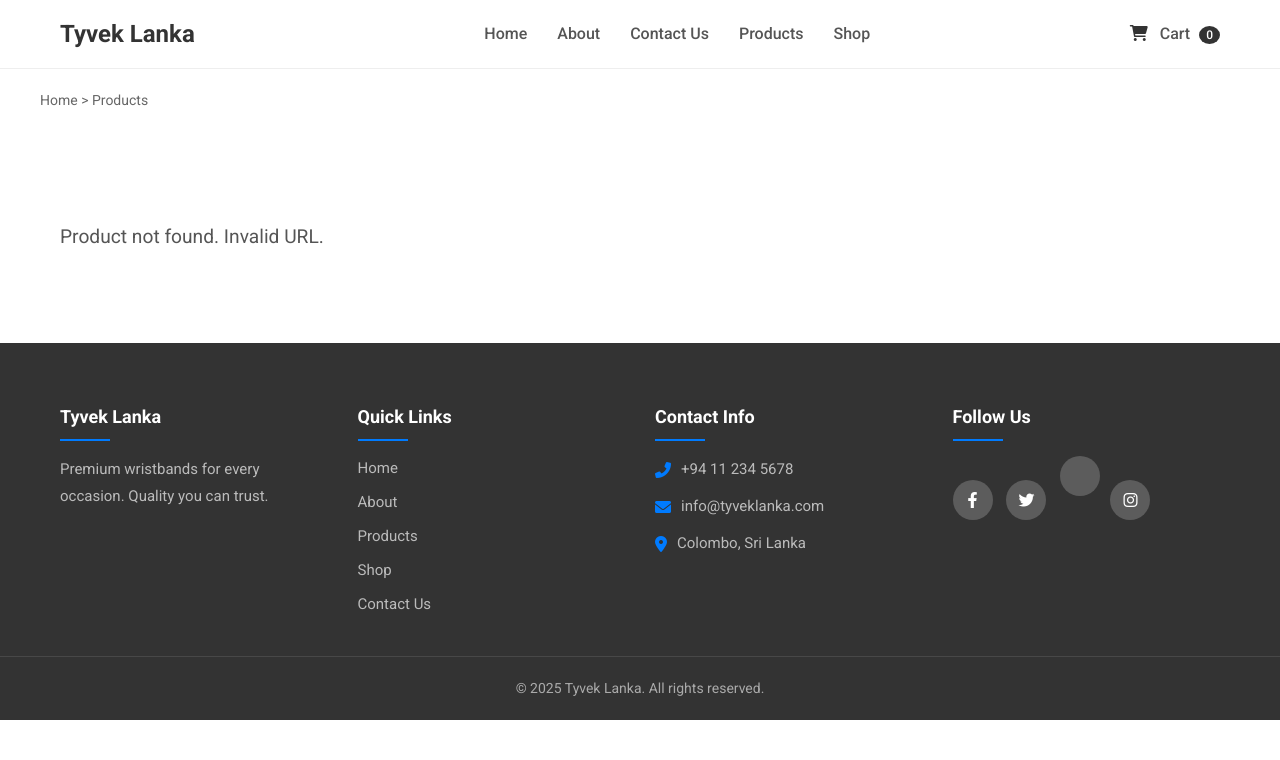
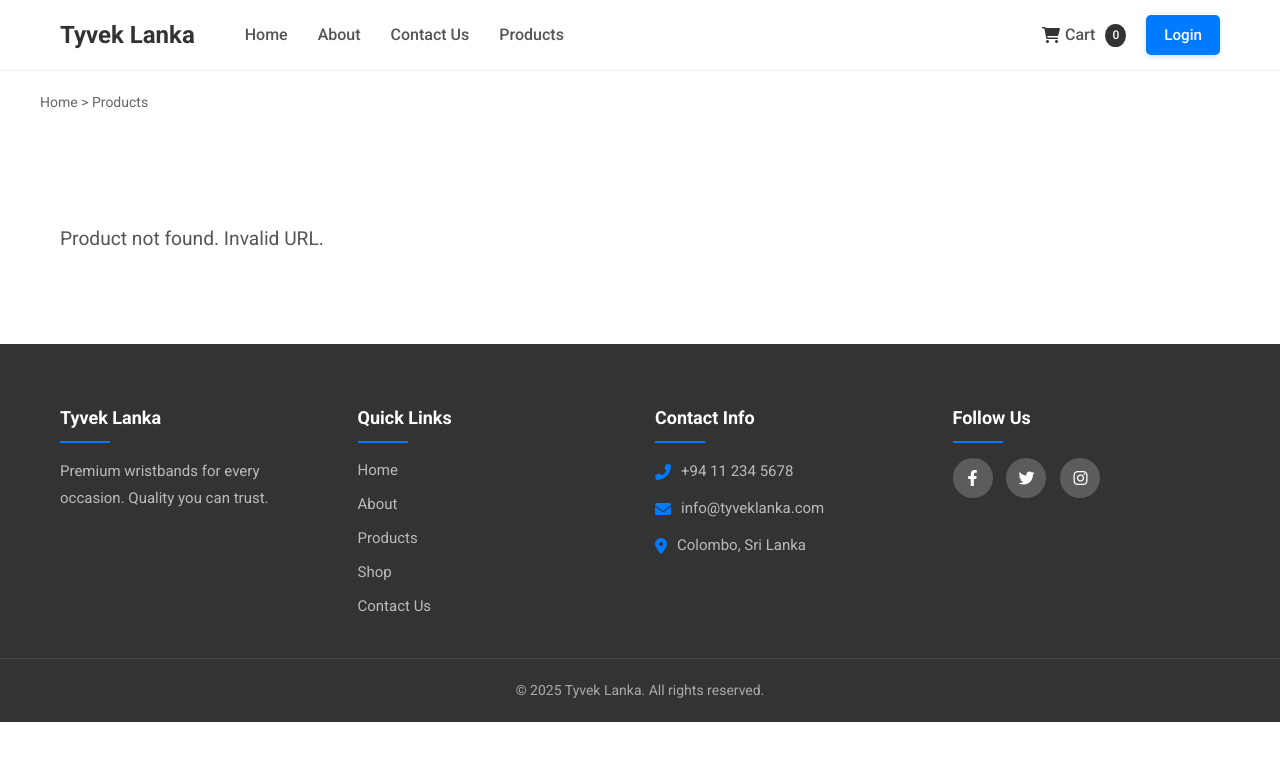
Before and after one commit to OnethNimsath/Tyvek-Lanka, a plain HTML site: page HTML/Product_detail.html in a window 1280 px wide. Drawn offline with Linux system fonts and the light colour scheme.

Commit message:
Update done with nav bar and footer.

```diff
--- a/HTML/Product_detail.html
+++ b/HTML/Product_detail.html
@@ -58,6 +58,7 @@
             display: flex;
             justify-content: space-between;
             align-items: center;
+            gap: 20px;
         }
 
         .logo a {
@@ -81,21 +82,25 @@
         }
 
         .main-nav ul li a:hover {
-            color: var(--blue-accent);
+            color: #007bff;
         }
 
         .cart-icon {
             display: flex;
             align-items: center;
+            margin-left: auto;
         }
 
         .cart-icon a {
             color: #555;
             font-weight: 500;
+            display: flex;
+            align-items: center;
+            gap: 5px;
         }
 
         .cart-icon i {
-            margin-right: 8px;
+            margin-right: 0;
             color: #333;
         }
 
@@ -106,6 +111,24 @@
             padding: 2px 7px;
             font-size: 12px;
             margin-left: 5px;
+        }
+
+        .login-button {
+            background-color: #007bff;
+            color: #fff;
+            padding: 8px 18px;
+            border-radius: 5px;
+            text-decoration: none;
+            font-weight: 500;
+            font-size: 0.95em;
+            transition: background-color 0.3s ease, box-shadow 0.3s ease;
+            box-shadow: 0 2px 5px rgba(0, 123, 255, 0.2);
+            white-space: nowrap;
+        }
+
+        .login-button:hover {
+            background-color: #0056b3;
+            box-shadow: 0 4px 10px rgba(0, 123, 255, 0.3);
         }
 
         .breadcrumbs {
@@ -811,13 +834,13 @@
                     <li><a href="/HTML/home.html">Home</a></li>
                     <li><a href="/HTML/Aboutus.html">About</a></li>
                     <li><a href="/HTML/contact.html">Contact Us</a></li>
-                    <li><a href="#">Products</a></li>
-                    <li><a href="/HTML/shopcart.html">Shop</a></li>
+                    <li><a href="/HTML/product.html">Products</a></li>
                 </ul>
             </nav>
             <div class="cart-icon">
-                <a href="#"><i class="fas fa-shopping-cart"></i> Cart <span>0</span></a>
+                <a href="/HTML/shopcart.html"><i class="fas fa-shopping-cart"></i> Cart <span>0</span></a>
             </div>
+            <a href="/HTML/Admin_Panel/admin_login.html" class="login-button">Login</a>
         </div>
     </header>
 
@@ -867,7 +890,7 @@
                     <div class="social-icons">
                         <a href="#"><i class="fab fa-facebook-f"></i></a>
                         <a href="#"><i class="fab fa-twitter"></i></a>
-                        <a href="#"><a href="#"><i class="fab fa-instagram"></i></a>
+                        <a href="#"><i class="fab fa-instagram"></i></a>
                     </div>
                 </div>
             </div>
```
